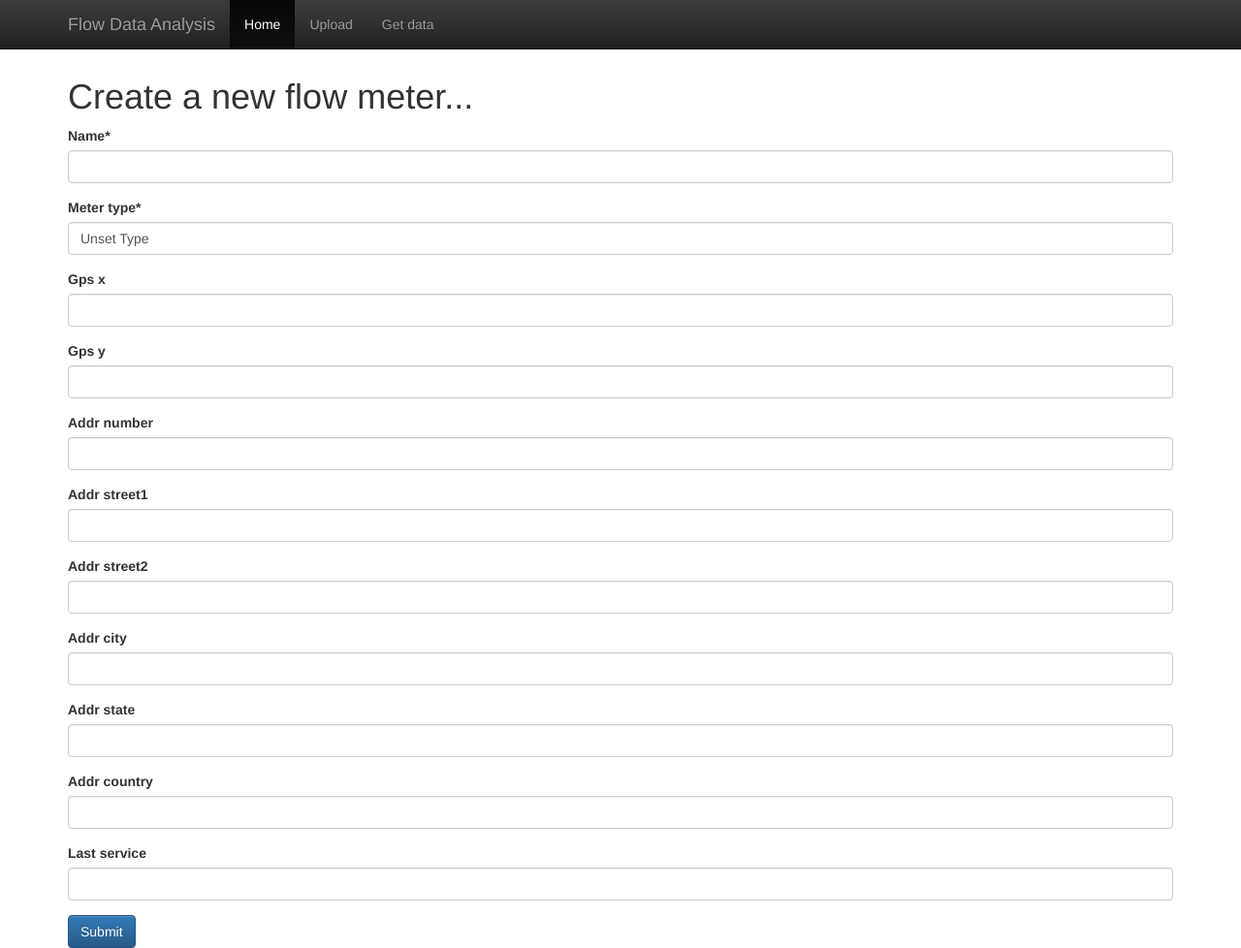
After one commit to dmart914/flow-data-analysis, a Django app: page /meters/create/ in a window 1280 px wide. The commit adds this page. Shown: the whole page at 97% size. Run offline with Django 3.2, Linux system fonts and the light colour scheme; some libraries are stand-ins or nearby versions.

Commit message:
Added graph edit page; fixed Dropzone uploads

```diff
--- a/fda_web/fda_web/settings.py
+++ b/fda_web/fda_web/settings.py
@@ -38,6 +38,7 @@ INSTALLED_APPS = (
     'django.contrib.messages',
     'django.contrib.staticfiles',
     'graph_portal',
+    'crispy_forms',
 )
 
 MIDDLEWARE_CLASSES = (
@@ -104,3 +105,6 @@ USE_TZ = True
 # https://docs.djangoproject.com/en/1.8/howto/static-files/
 
 STATIC_URL = '/static/'
+
+# Crispy Forms Templates
+CRISPY_TEMPLATE_PACK = 'bootstrap3'
--- a/fda_web/graph_portal/models.py
+++ b/fda_web/graph_portal/models.py
@@ -27,6 +27,12 @@ class FlowMeter(models.Model):
 
     def __str__(self):
         return self.name
+
+
+class FlowMeterForm(forms.ModelForm):
+    class Meta:
+        model = FlowMeter
+        fields = ['name','meter_type','gps_x','gps_y','addr_number','addr_street1','addr_street2','addr_city','addr_state','addr_country','last_service']
 
 
 class DataPointCreator(models.Manager):
@@ -81,7 +87,10 @@ class DataPoint(models.Model):
 class UploadFile(models.Model):
     ''' Reference: https://amatellanes.wordpress.com/2013/11/05/dropzonejs-django-how-to-build-a-file-upload-form/
     '''
-    file = models.FileField(upload_to='/home/pi/flow-data-analysis/files')
+
+    from django.conf import settings
+    rel_path = settings.BASE_DIR
+    file = models.FileField(upload_to= rel_path + '/files')
 
     def file_delete(self):
         import os
--- /dev/null
+++ b/fda_web/graph_portal/templates/graph_portal/meter_create.html
@@ -0,0 +1,17 @@
+{% extends "graph_portal/base.html" %}
+
+{% block page_title %}Flow Data Analysis - Create a new flow meter{% endblock %}
+
+{% block content %}
+
+{% load crispy_forms_tags %}
+<h1>Create a new flow meter...</h1>
+<form action="{% url 'graph_portal:meter_create' %}" method="POST">
+    {% csrf_token %}
+    {{ new_meter_form|crispy }}
+
+    <input type="submit" value="Submit" class="btn btn-primary" />
+
+</form>
+
+{% endblock %}
--- a/fda_web/graph_portal/templates/graph_portal/upload.html
+++ b/fda_web/graph_portal/templates/graph_portal/upload.html
@@ -55,6 +55,10 @@
                 $('#upload-log ul').append(content);
             });
 
+            this.on("processing", function() {
+                this.options.autoProcessQueue = true;
+            });
+
         }
     };
 </script>
--- a/fda_web/graph_portal/urls.py
+++ b/fda_web/graph_portal/urls.py
@@ -5,7 +5,11 @@ from . import views
 
 urlpatterns = [
     url(r'^$', views.index, name='index'),
+
     url(r'^meters/$', views.flow_meter_upload, name='meter_list'),
+    url(r'^meters/create/$', views.meter_create, name='meter_create'),
+    url(r'^meters/(?P<meter_pk>\d+)/edit/$', views.meter_edit, name='meter_edit'),
+
     url(r'^meters/(?P<meter_pk>\d+)/$', views.meter_detail, name='meter_detail'),
     url(r'^meters/(?P<meter_pk>\d+)/upload/$', views.upload, name='meter_upload'),
     url(r'^meters/(?P<meter_pk>\d+)/process/(?P<file_pk>\d+)/$', views.process, name='process'),
--- a/fda_web/graph_portal/views.py
+++ b/fda_web/graph_portal/views.py
@@ -1,4 +1,4 @@
-from django.shortcuts import render, render_to_response
+from django.shortcuts import render, render_to_response, redirect
 from django.http import HttpResponse, HttpResponseRedirect
 from django.template import RequestContext
 from django.core.urlresolvers import reverse
@@ -12,6 +12,35 @@ def meter_detail(request, meter_pk):
     meter = FlowMeter.objects.get(pk=meter_pk)
     dps = meter.datapoint_set.all()
     return render(request, 'graph_portal/meter_detail.html', {'meter':meter, 'datapoints':dps})
+
+
+def meter_create(request):
+    if request.method == "POST":
+        new_meter_form = FlowMeterForm(request.POST)
+
+        if new_meter_form.is_valid():
+            new_meter = new_meter_form.save()
+            return redirect('graph_portal:meter_detail', meter_pk=new_meter.pk)
+
+    else:
+        new_meter_form = FlowMeterForm()
+
+    return render(request, 'graph_portal/meter_create.html', {'new_meter_form' : new_meter_form})
+
+
+def meter_edit(request, meter_pk):
+    # Change this in to a get or 404
+    meter = FlowMeter.objects.get(pk=meter_pk)
+
+    if request.method == "POST":
+        updated_meter = FlowMeterForm(request.POST, instance=meter)
+        updated_meter.save()
+        return redirect('graph_portal:meter_detail', meter_pk = meter.pk)
+
+    else:
+        form = FlowMeterForm(instance=meter)
+
+    return render(request, 'graph_portal/meter_edit.html', {'meter': meter, 'form': form})
 
 
 def flow_meter_upload(request):
```
Also changed, not shown: TODO.md (+6 -3 lines), fda_web/graph_portal/templates/graph_portal/meter_edit.html (added, +19 -0 lines).
